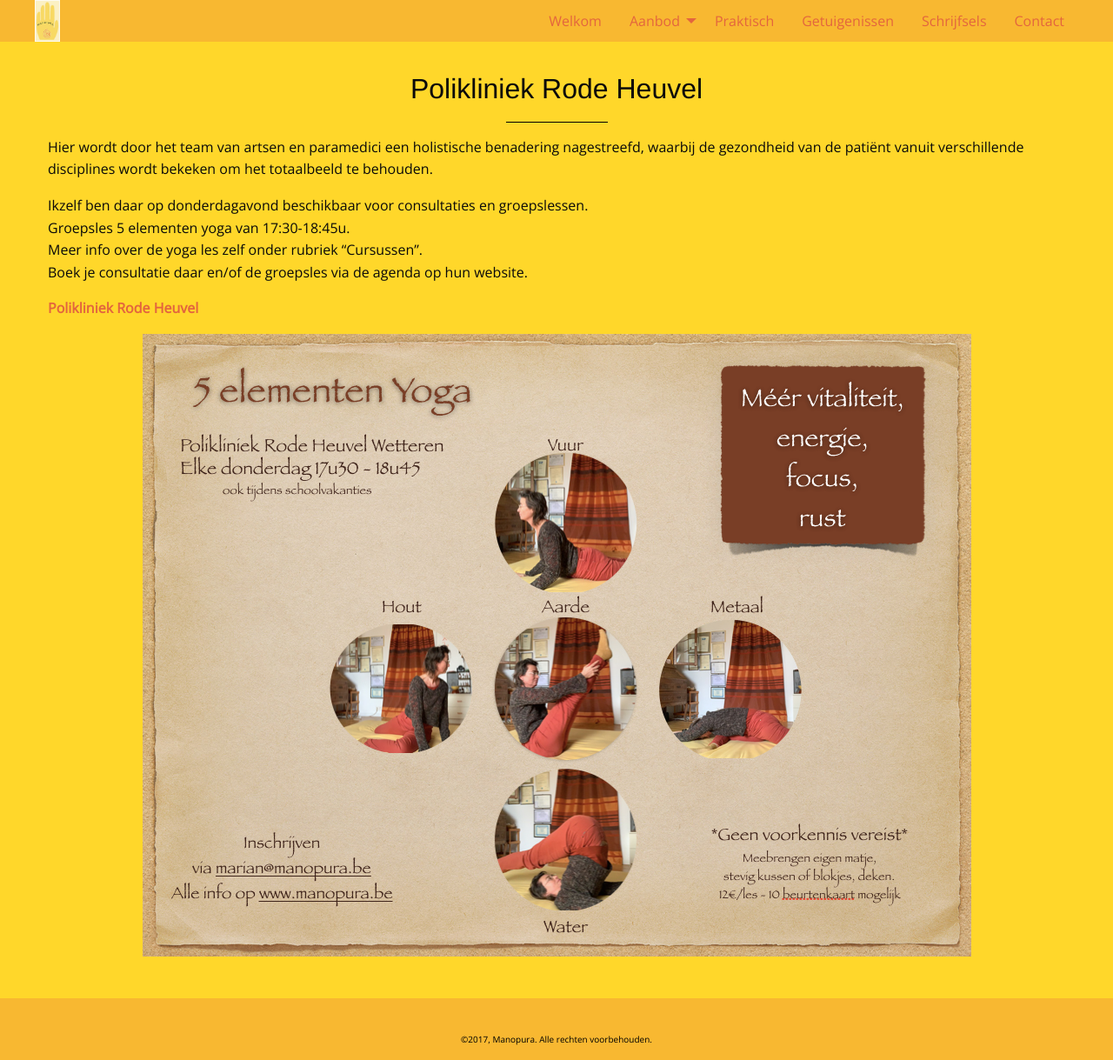
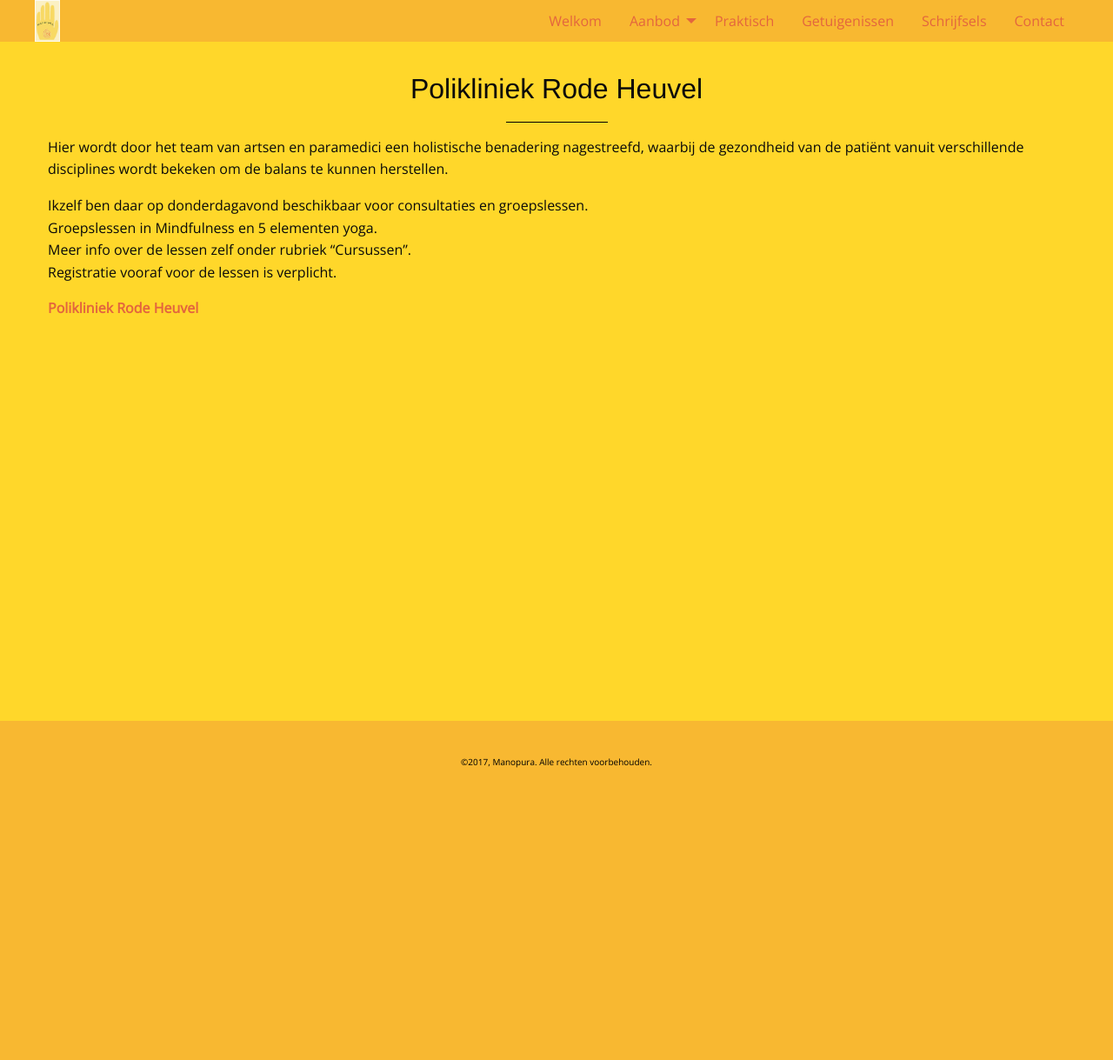
Before and after one commit to manopura/manopura.github.io, a Jekyll site: the page built from rodeheuvel.md, in a window 1280 px wide. Shown: the whole page at 87% size. Built offline with Jekyll 4.4.1, drawn with Linux system fonts in a browser that asks for light colours; nearby versions of some CDN libraries; our own code applies the rules of GitHub Pages for plain Markdown files; after the commit the page ends 900 px from its top, so only the background shows below that.

Commit message:
Update rodeheuvel.md

```diff
--- a/rodeheuvel.md
+++ b/rodeheuvel.md
@@ -5,15 +5,11 @@
 # Polikliniek Rode Heuvel
 
 Hier wordt door het team van artsen en paramedici een holistische benadering nagestreefd,
-waarbij de gezondheid van de patiënt vanuit verschillende disciplines wordt bekeken om het totaalbeeld te behouden.
+waarbij de gezondheid van de patiënt vanuit verschillende disciplines wordt bekeken om de balans te kunnen herstellen.
 
 Ikzelf ben daar op donderdagavond beschikbaar voor consultaties en groepslessen.
-Groepsles 5 elementen yoga van 17:30-18:45u.
-Meer info over de yoga les zelf onder rubriek "Cursussen".
-Boek je consultatie daar en/of de groepsles via de agenda op hun website.
+Groepslessen in Mindfulness en 5 elementen yoga.
+Meer info over de lessen zelf onder rubriek "Cursussen".
+Registratie vooraf voor de lessen is verplicht.
 
 [**Polikliniek Rode Heuvel**](https://www.polikliniek-rodeheuvel.be)
-
-
-
-![fotoyogawetteren](images/yogawetteren.png)
```
